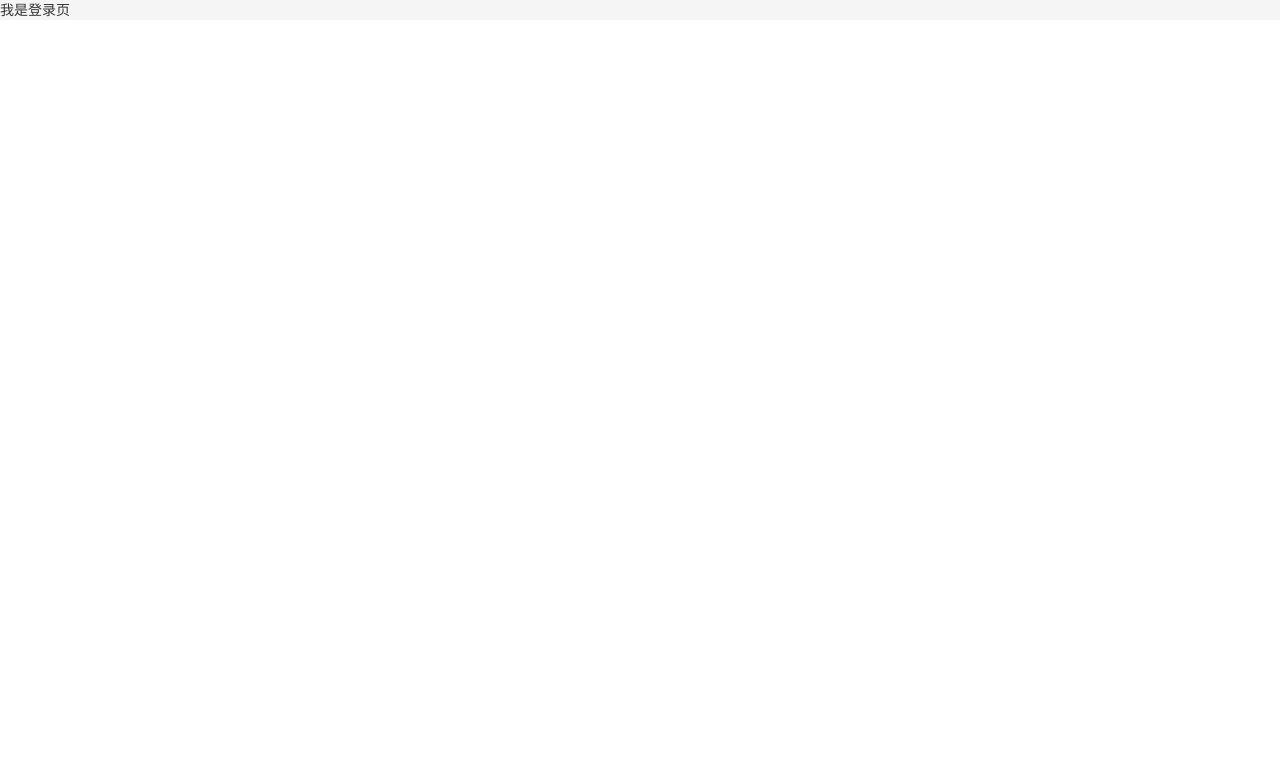
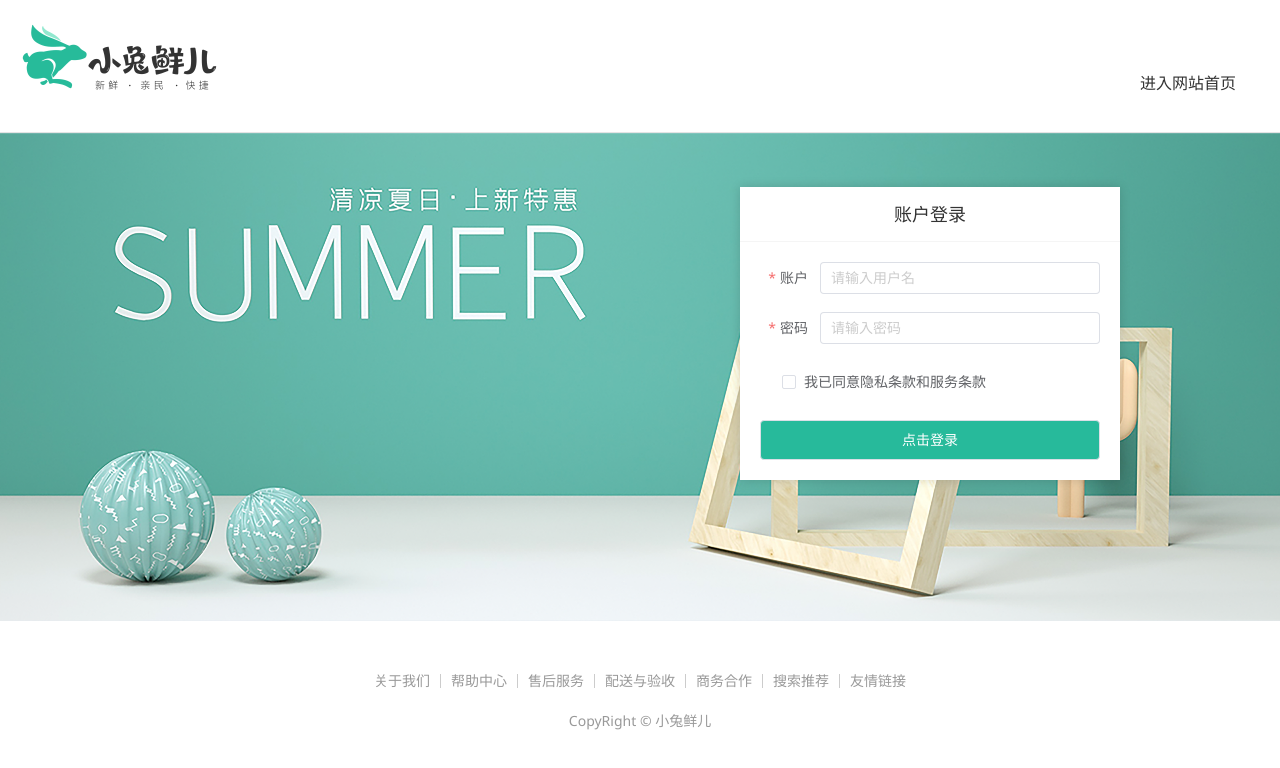
Before and after one commit to bgzb/ERabbit-Vue, a Vue app: page /login in a window 1280 px wide. Shown: the top 768 px of the page. Built offline with nearby package versions, Linux system fonts and the light colour scheme; a small style sheet from the web is missing.

Commit message:
登录界面和表单校验

```diff
--- a/jsconfig.json
+++ b/jsconfig.json
@@ -1,7 +1,7 @@
 {
   "compilerOptions": {
     "target": "ES6",
-    "module": "commonjs",
+    "module": "esnext",
     "allowSyntheticDefaultImports": true,
     "moduleResolution": "bundler",
     "paths": {
--- a/src/components/index.js
+++ b/src/components/index.js
@@ -6,7 +6,6 @@
     install(app){
         //app是vue实例
         //app.component('组件名',组件)
-        //app.component('my-button',MyButton)
         app.component('XtxImageView',imageView)
         app.component('XtxSku',Sku)
     }
--- a/src/views/Layout/components/LayoutNav.vue
+++ b/src/views/Layout/components/LayoutNav.vue
@@ -2,6 +2,7 @@
 import { useRouter } from 'vue-router'
 
 const router = useRouter()
+
 const confirm = () => {
   router.push('/login')
 }
--- a/src/views/Login/index.vue
+++ b/src/views/Login/index.vue
@@ -1,16 +1,308 @@
+<script setup>
+
+import {ref} from 'vue'
+
+const form = ref({
+    account: '',
+    password: ''
+})
+
+const rules = {
+    account:[
+        {required: true, message: '请输入用户名', trigger: 'blur'},
+
+    ],
+    password:[
+        {required: true, message: '请输入密码', trigger: 'blur'},
+        {min: 6, max: 14, message: '密码长度在6-14之间', trigger: 'blur'}
+    ]
+}
+
+</script>
+
+
 <template>
-    <div>我是登录页</div>
+  <div>
+    <header class="login-header">
+      <div class="container m-top-20">
+        <h1 class="logo">
+          <RouterLink to="/">小兔鲜</RouterLink>
+        </h1>
+        <RouterLink class="entry" to="/">
+          进入网站首页
+          <i class="iconfont icon-angle-right"></i>
+          <i class="iconfont icon-angle-right"></i>
+        </RouterLink>
+      </div>
+    </header>
+
+    <section class="login-section">
+      <div class="wrapper">
+        <nav>
+          <a href="javascript:;">账户登录</a>
+        </nav>
+        <div class="account-box">
+          <div class="form">
+            <el-form :model="form" :rules="rules" label-position="right" label-width="60px">
+              <el-form-item prop="account" label="账户">
+                <el-input v-model="form.account" placeholder="请输入用户名" />
+              </el-form-item>
+              <el-form-item prop="password" label="密码">
+                <el-input v-model="form.password" type="password" show-password placeholder="请输入密码" />
+              </el-form-item>
+              <el-form-item label-width="22px">
+                <el-checkbox size="large">
+                  我已同意隐私条款和服务条款
+                </el-checkbox>
+              </el-form-item>
+              <el-button size="large" class="subBtn">点击登录</el-button>
+            </el-form>
+          </div>
+        </div>
+      </div>
+    </section>
+
+    <footer class="login-footer">
+      <div class="container">
+        <p>
+          <a href="javascript:;">关于我们</a>
+          <a href="javascript:;">帮助中心</a>
+          <a href="javascript:;">售后服务</a>
+          <a href="javascript:;">配送与验收</a>
+          <a href="javascript:;">商务合作</a>
+          <a href="javascript:;">搜索推荐</a>
+          <a href="javascript:;">友情链接</a>
+        </p>
+        <p>CopyRight &copy; 小兔鲜儿</p>
+      </div>
+    </footer>
+  </div>
 </template>
 
-<script>
-export default {
-  setup() {
+<style scoped lang='scss'>
+.login-header {
+  background: #fff;
+  border-bottom: 1px solid #e4e4e4;
 
-    return {}
+  .container {
+    display: flex;
+    align-items: flex-end;
+    justify-content: space-between;
+  }
+
+  .logo {
+    width: 200px;
+
+    a {
+      display: block;
+      height: 132px;
+      width: 100%;
+      text-indent: -9999px;
+      background: url("@/assets/images/logo.png") no-repeat center 18px / contain;
+    }
+  }
+
+  .sub {
+    flex: 1;
+    font-size: 24px;
+    font-weight: normal;
+    margin-bottom: 38px;
+    margin-left: 20px;
+    color: #666;
+  }
+
+  .entry {
+    width: 120px;
+    margin-bottom: 38px;
+    font-size: 16px;
+
+    i {
+      font-size: 14px;
+      color: $xtxColor;
+      letter-spacing: -5px;
+    }
   }
 }
-</script>
 
-<style scoped>
+.login-section {
+  background: url('@/assets/images/login-bg.png') no-repeat center / cover;
+  height: 488px;
+  position: relative;
 
+  .wrapper {
+    width: 380px;
+    background: #fff;
+    position: absolute;
+    left: 50%;
+    top: 54px;
+    transform: translate3d(100px, 0, 0);
+    box-shadow: 0 0 10px rgba(0, 0, 0, 0.15);
+
+    nav {
+      font-size: 14px;
+      height: 55px;
+      margin-bottom: 20px;
+      border-bottom: 1px solid #f5f5f5;
+      display: flex;
+      padding: 0 40px;
+      text-align: right;
+      align-items: center;
+
+      a {
+        flex: 1;
+        line-height: 1;
+        display: inline-block;
+        font-size: 18px;
+        position: relative;
+        text-align: center;
+      }
+    }
+  }
+}
+
+.login-footer {
+  padding: 30px 0 50px;
+  background: #fff;
+
+  p {
+    text-align: center;
+    color: #999;
+    padding-top: 20px;
+
+    a {
+      line-height: 1;
+      padding: 0 10px;
+      color: #999;
+      display: inline-block;
+
+      ~a {
+        border-left: 1px solid #ccc;
+      }
+    }
+  }
+}
+
+.account-box {
+  .toggle {
+    padding: 15px 40px;
+    text-align: right;
+
+    a {
+      color: $xtxColor;
+
+      i {
+        font-size: 14px;
+      }
+    }
+  }
+
+  .form {
+    padding: 0 20px 20px 20px;
+
+    &-item {
+      margin-bottom: 28px;
+
+      .input {
+        position: relative;
+        height: 36px;
+
+        >i {
+          width: 34px;
+          height: 34px;
+          background: #cfcdcd;
+          color: #fff;
+          position: absolute;
+          left: 1px;
+          top: 1px;
+          text-align: center;
+          line-height: 34px;
+          font-size: 18px;
+        }
+
+        input {
+          padding-left: 44px;
+          border: 1px solid #cfcdcd;
+          height: 36px;
+          line-height: 36px;
+          width: 100%;
+
+          &.error {
+            border-color: $priceColor;
+          }
+
+          &.active,
+          &:focus {
+            border-color: $xtxColor;
+          }
+        }
+
+        .code {
+          position: absolute;
+          right: 1px;
+          top: 1px;
+          text-align: center;
+          line-height: 34px;
+          font-size: 14px;
+          background: #f5f5f5;
+          color: #666;
+          width: 90px;
+          height: 34px;
+          cursor: pointer;
+        }
+      }
+
+      >.error {
+        position: absolute;
+        font-size: 12px;
+        line-height: 28px;
+        color: $priceColor;
+
+        i {
+          font-size: 14px;
+          margin-right: 2px;
+        }
+      }
+    }
+
+    .agree {
+      a {
+        color: #069;
+      }
+    }
+
+    .btn {
+      display: block;
+      width: 100%;
+      height: 40px;
+      color: #fff;
+      text-align: center;
+      line-height: 40px;
+      background: $xtxColor;
+
+      &.disabled {
+        background: #cfcdcd;
+      }
+    }
+  }
+
+  .action {
+    padding: 20px 40px;
+    display: flex;
+    justify-content: space-between;
+    align-items: center;
+
+    .url {
+      a {
+        color: #999;
+        margin-left: 10px;
+      }
+    }
+  }
+}
+
+.subBtn {
+  background: $xtxColor;
+  width: 100%;
+  color: #fff;
+}
 </style>
```
